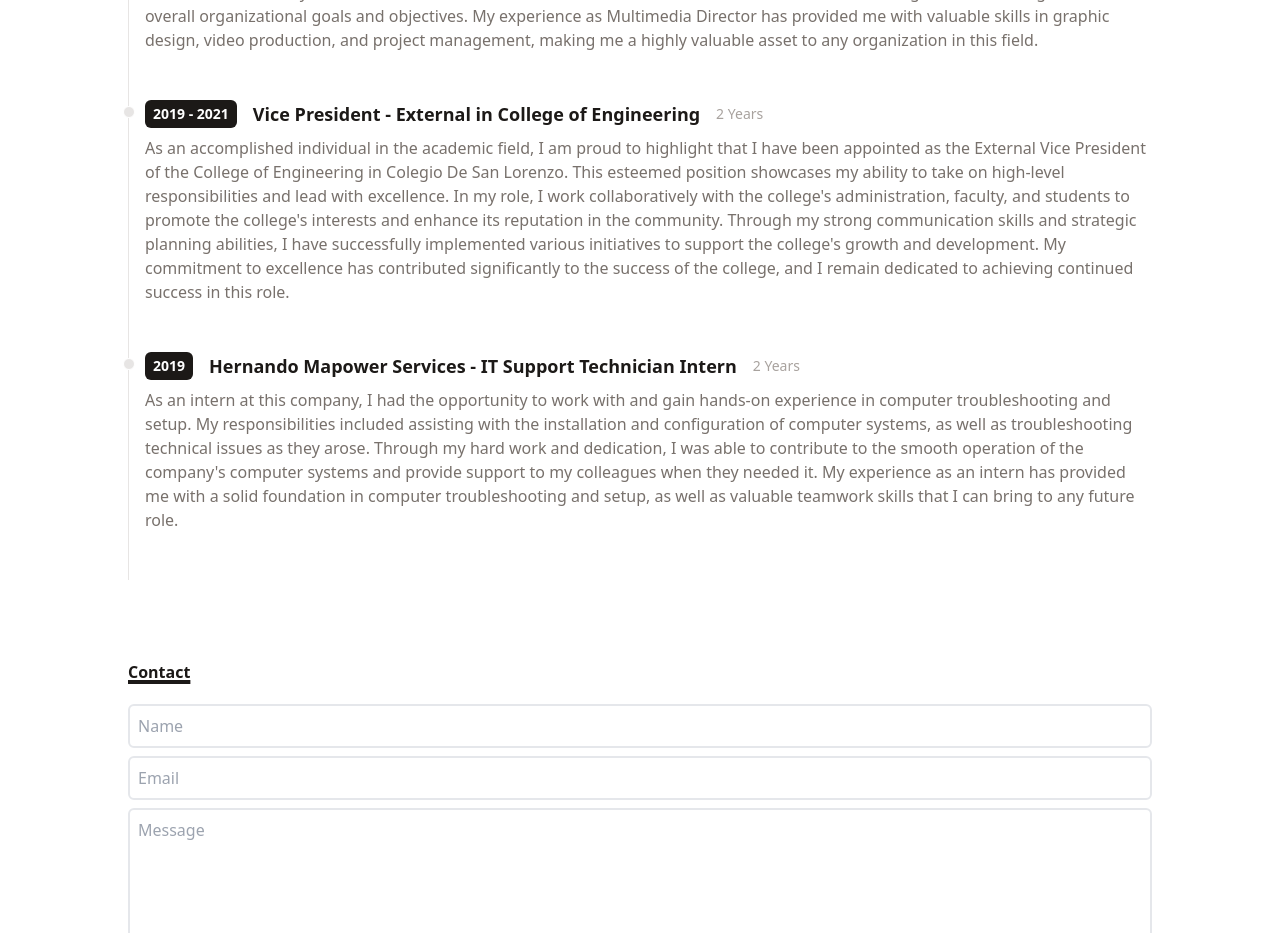
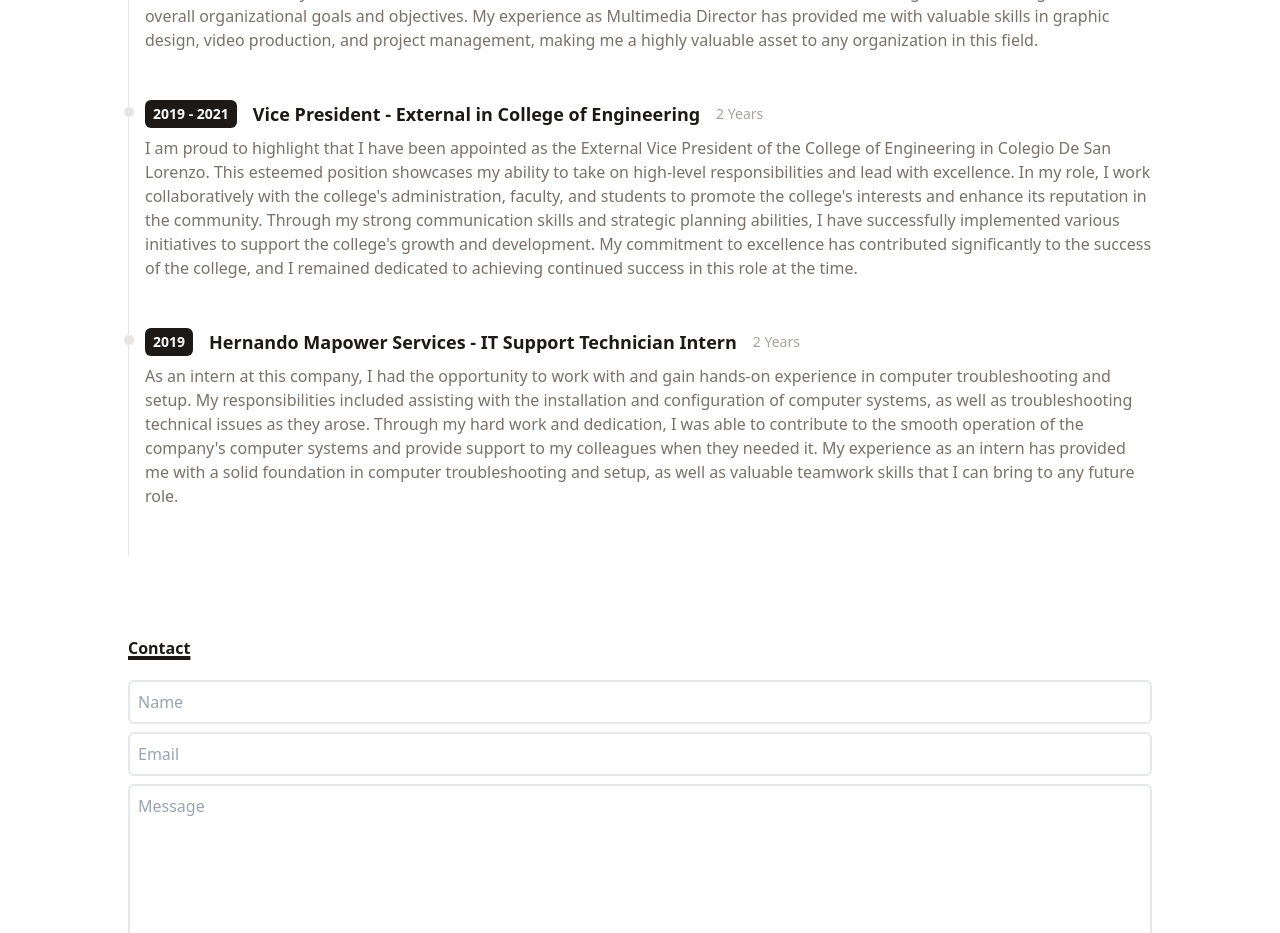
Before and after one commit to AlgoChad/Portfolio-Website, a React (Vite) app in the folder portfolio-profile/: page / in a window 1280 px wide. Shown: the part 3100-4033 px from the top of the page. Built offline with nearby package versions, Linux system fonts and the light colour scheme.

Commit message:
Update data in timelime

```diff
--- a/portfolio-profile/src/data/timeline.js
+++ b/portfolio-profile/src/data/timeline.js
@@ -39,7 +39,7 @@ export default [
         year: '2019 - 2021',
         title: "Vice President - External in College of Engineering",
         duration: '2 Years',
-        details: "As an accomplished individual in the academic field, I am proud to highlight that I have been appointed as the External Vice President of the College of Engineering in Colegio De San Lorenzo. This esteemed position showcases my ability to take on high-level responsibilities and lead with excellence. In my role, I work collaboratively with the college's administration, faculty, and students to promote the college's interests and enhance its reputation in the community. Through my strong communication skills and strategic planning abilities, I have successfully implemented various initiatives to support the college's growth and development. My commitment to excellence has contributed significantly to the success of the college, and I remain dedicated to achieving continued success in this role.",
+        details: "I am proud to highlight that I have been appointed as the External Vice President of the College of Engineering in Colegio De San Lorenzo. This esteemed position showcases my ability to take on high-level responsibilities and lead with excellence. In my role, I work collaboratively with the college's administration, faculty, and students to promote the college's interests and enhance its reputation in the community. Through my strong communication skills and strategic planning abilities, I have successfully implemented various initiatives to support the college's growth and development. My commitment to excellence has contributed significantly to the success of the college, and I remained dedicated to achieving continued success in this role at the time.",
     },
     {
         year: '2019',
```
